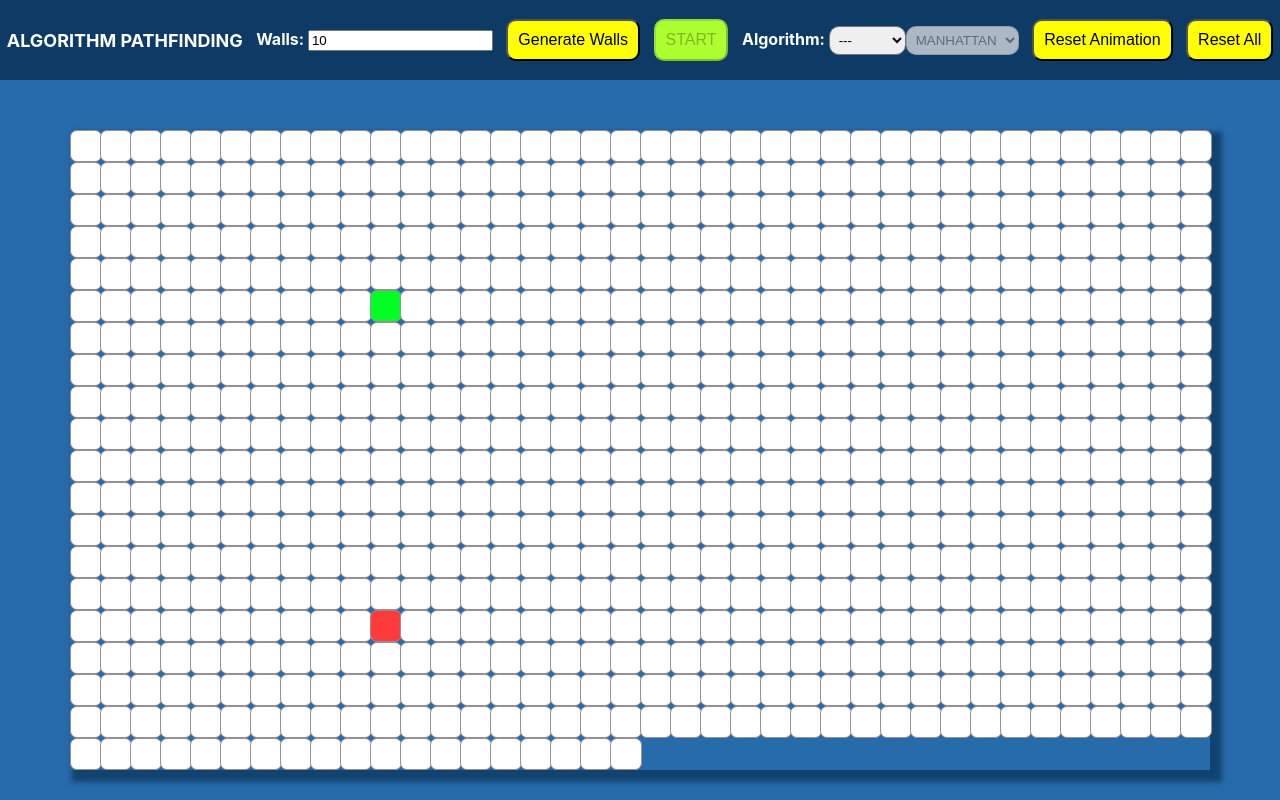
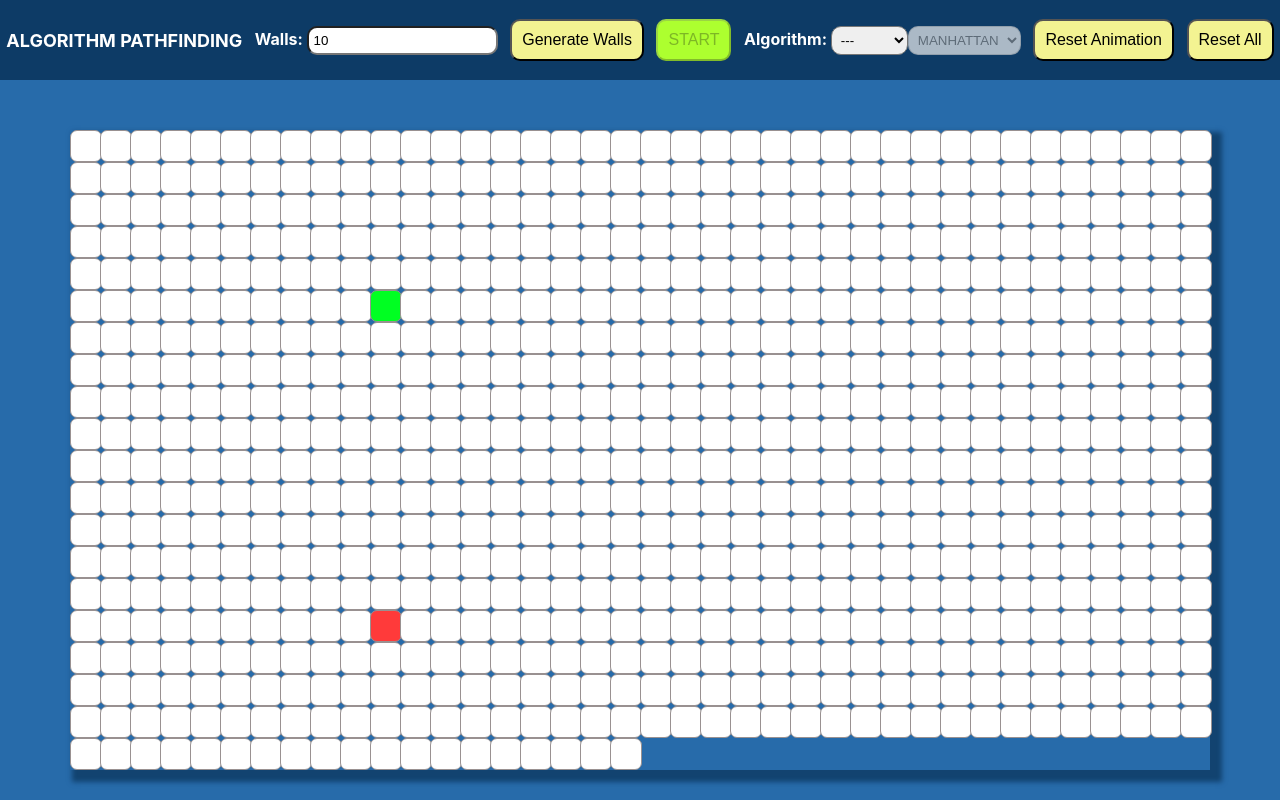
Before and after one commit to nicolosponziello/pathfinding-visualizer-react, a React (Create React App) app: page / in a window 1280 px wide. Built offline with nearby package versions, Linux system fonts and the light colour scheme.

Commit message:
header: update button style and input

```diff
--- a/src/components/Header/header.component.tsx
+++ b/src/components/Header/header.component.tsx
@@ -18,6 +18,7 @@ const Header = (props: Props) => {
         <label>
           <span className="selector-label">Walls: </span>
           <input
+            className="input"
             value={wallNum}
             type="number"
             onChange={(ev) => setWallNum(parseInt(ev.target.value))}
--- a/src/components/Header/header.styles.css
+++ b/src/components/Header/header.styles.css
@@ -17,7 +17,7 @@
 }
 
 .button {
-    background-color: yellow;
+    background-color: rgb(243, 243, 146);
     padding: 10px;
     font-size: medium;
     border-radius: 10px;
@@ -36,3 +36,7 @@
     padding: 5px;
     border-radius: 10px;
 }
+.input {
+    border-radius: 10px;
+    padding: 5px;
+}
```
